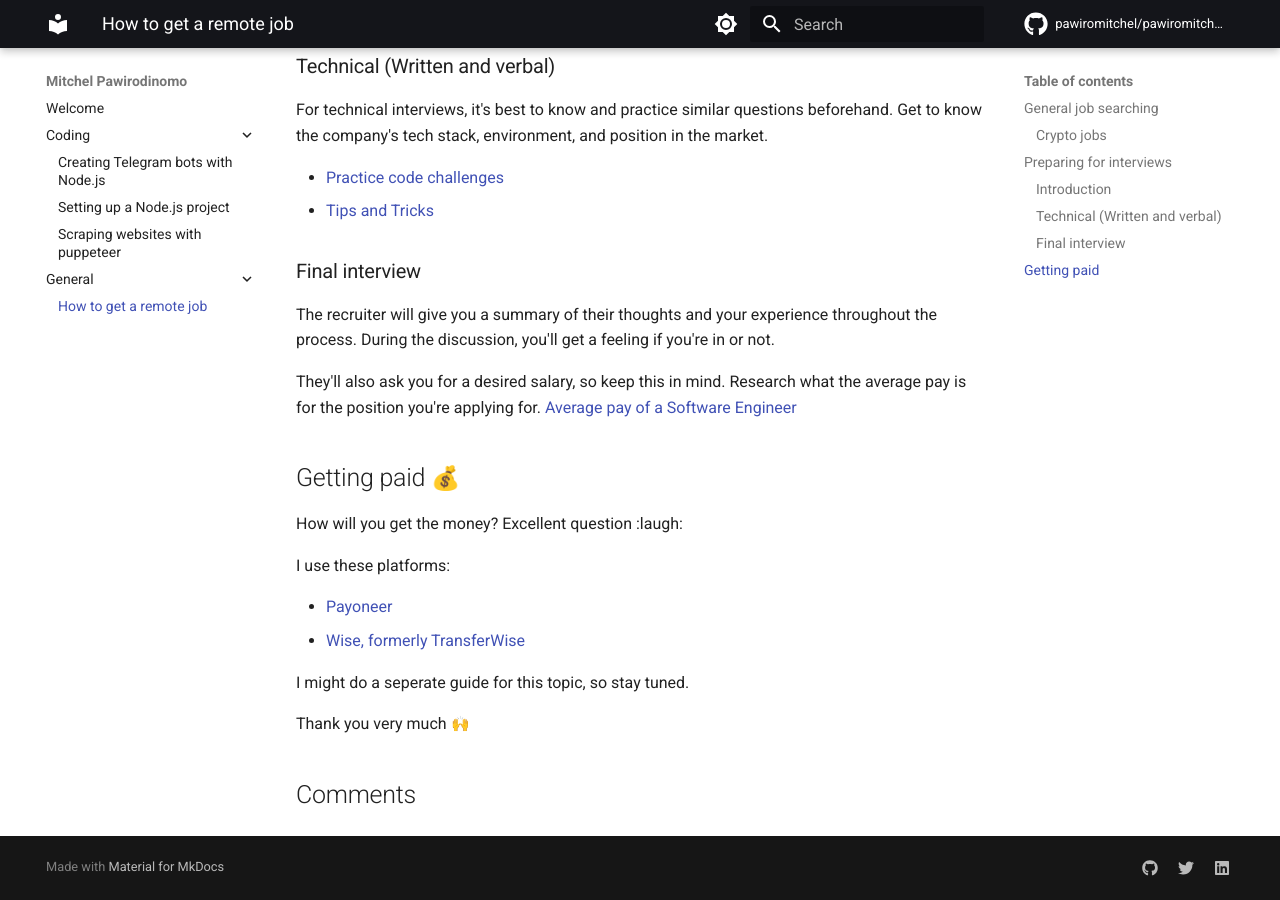
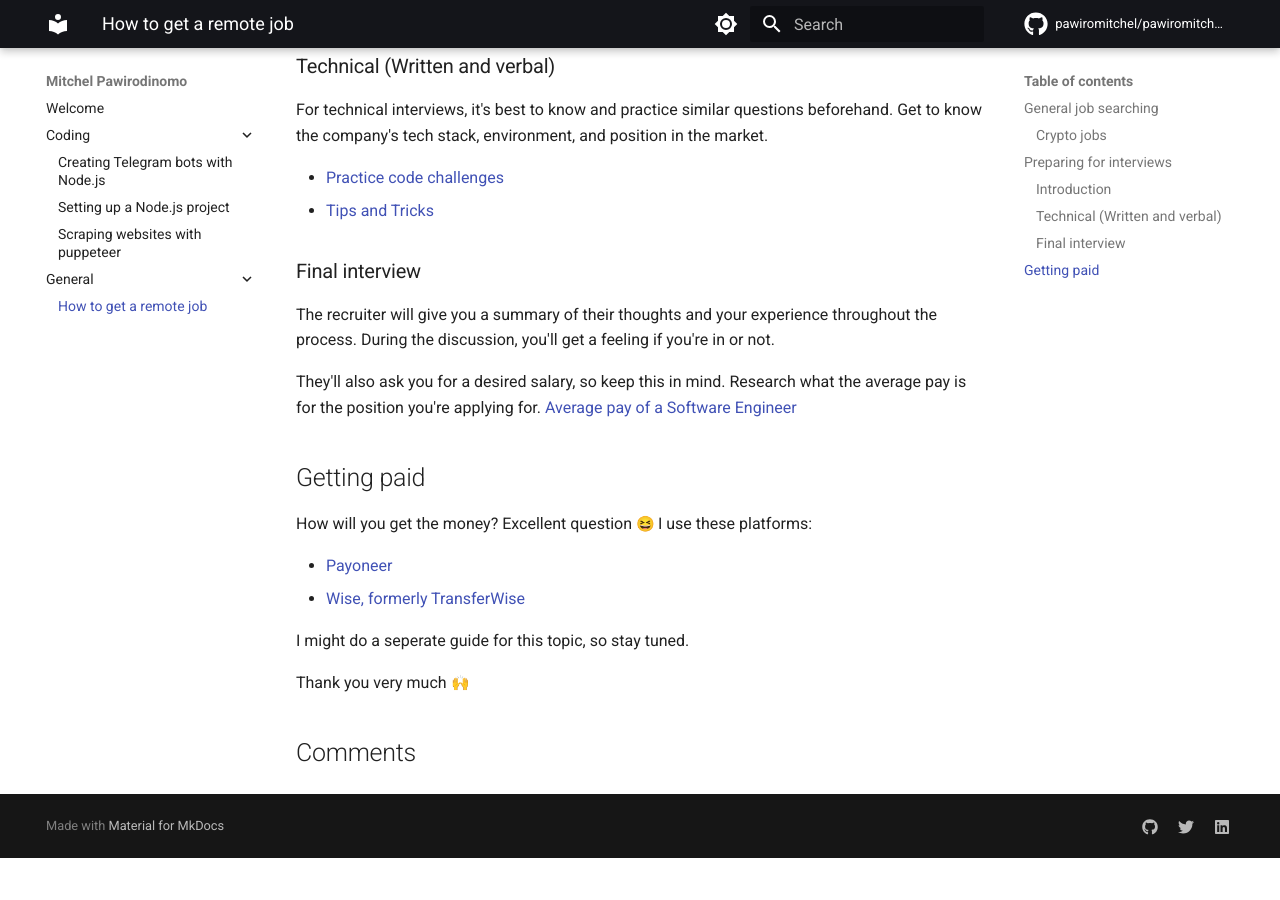
Before and after one commit to pawiromitchel/pawiromitchel.com, an MkDocs documentation site: the page built from docs/general/getting-a-remote-job.md, in a window 1280 px wide and 900 px high, scrolled down 1442 px. Built offline with MkDocs 1.6.1 and Material for MkDocs 9.7.7, drawn with Linux system fonts in a browser that asks for light colours; emoji names are drawn with the system emoji font; comment, search, counter and statistics services are not loaded; after the commit the page ends 2300 px from its top, so only the background shows below that; some of the changed lines change nothing that is shown.

Commit message:
remove moneybag lol

```diff
--- a/docs/general/getting-a-remote-job.md
+++ b/docs/general/getting-a-remote-job.md
@@ -55,9 +55,8 @@
 
 They'll also ask you for a desired salary, so keep this in mind. Research what the average pay is for the position you're applying for. [Average pay of a Software Engineer](https://letmegooglethat.com/?q=average+pay+as+a+software+engineer)
 
-## Getting paid :moneybag:
-How will you get the money? Excellent question :laugh:
-
+## Getting paid
+How will you get the money? Excellent question :laughing:
 I use these platforms:
 
 - [Payoneer](http://share.payoneer.com/nav/fQlm0pv7pQ7q4NRC_SLkwPXWJVe1murssnn1-imwpN5SO-vDQFCbzJYOJg5iq4YoBF-rXR3zsYKx2r5LnxgF9g2)
```
